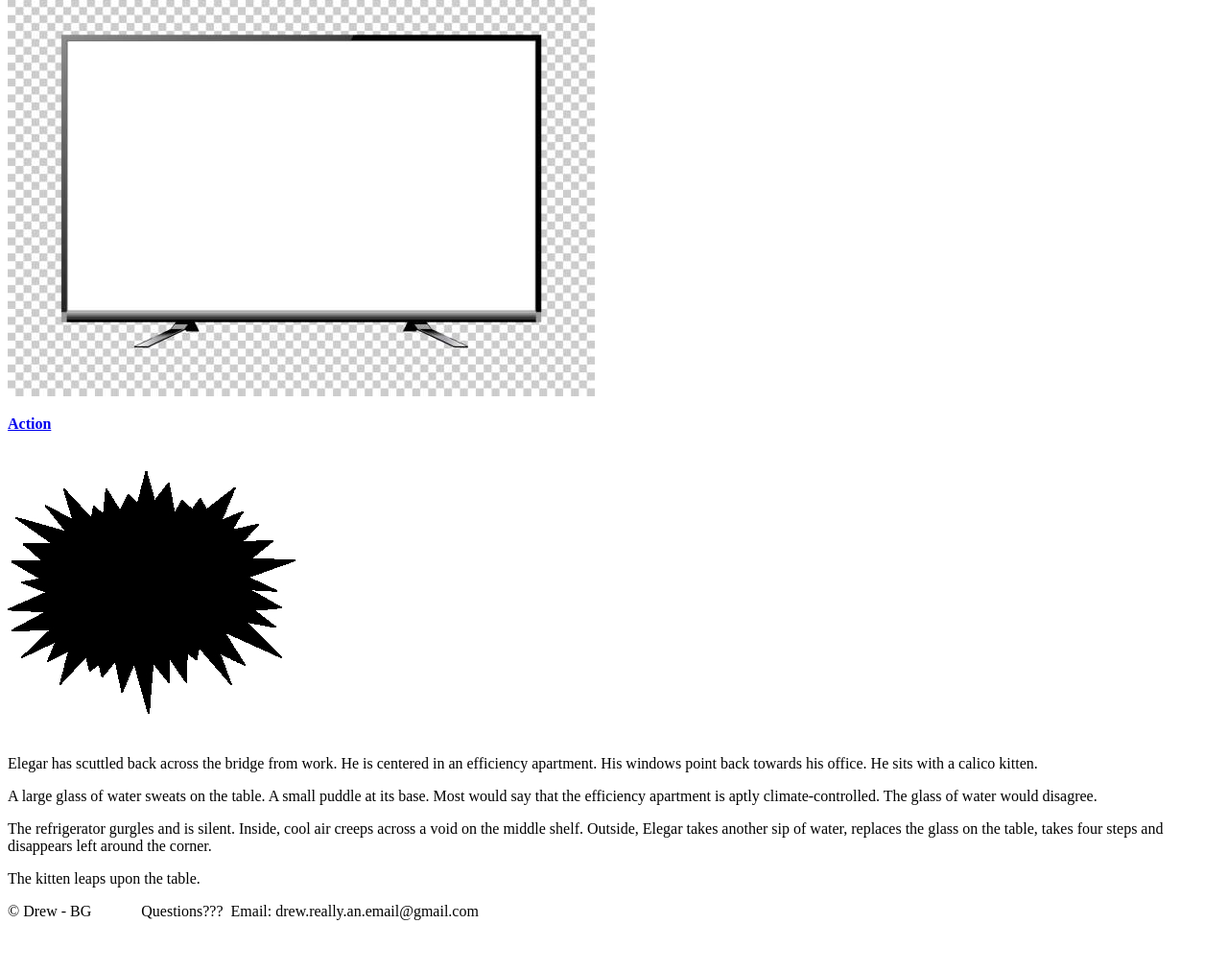
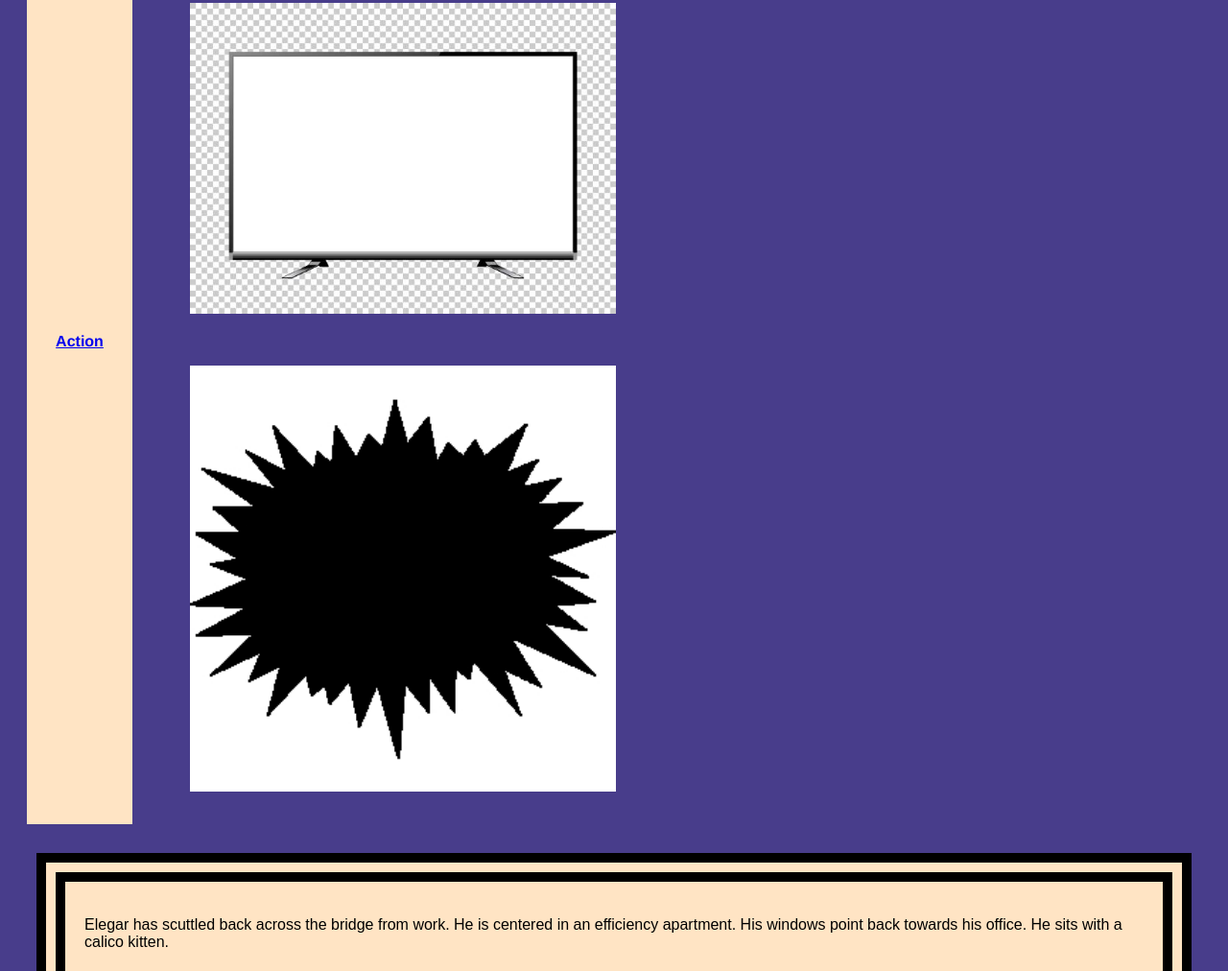
Before and after one commit to LaunchCodeAllhubs/js-assignment-4-html-me-something-drbrgo, a website: page index.html in a window 1280 px wide. Shown: the part 848-1860 px from the top of the page at 96% size. Before the commit the page ends 1823 px from the top, so only its background shows below. Drawn offline with Linux system fonts and the light colour scheme.

Commit message:
Added some killer CSS styling

```diff
--- a/styles.css
+++ b/styles.css
@@ -1 +1,92 @@
-/* Write your CSS here! */
+body {
+    background-color: darkslateblue;
+    margin: 8px;
+    display: block
+}
+
+.funParagraph{
+    color: green
+}
+
+header{
+    font-size: larger;
+    margin: 20px;
+}
+
+#mainHeading{
+    color: red
+}
+#index{
+    background-color: bisque;
+    margin-top: 10px;
+    margin-bottom: 20px;
+    margin-left: 20px;
+    margin-right: 20px;
+    padding: 30px;
+    width: 50px;
+    text-align: center;
+}
+
+#return {
+    background-color: bisque;
+    padding:20px;
+    border-style:  double;
+    border-width: 30px;
+    margin: 30px
+}
+
+#vessel {
+    background-color: bisque;
+    padding:20px;
+    border-style:  double dashed;
+    border-width: 30px;
+    margin: 30px
+}
+
+#void {
+    background-color: bisque;
+    padding:20px;
+    border-style:   dashed;
+    border-width: 30px;
+    margin: 30px
+}
+
+#action {
+    background-color: bisque;
+    padding:20px;
+    border-style:   dotted;
+    border-width: 3px;
+    margin: 30px
+}
+
+img{
+    padding-left: 110px;
+    width: 444px;
+    margin-left: 30px;
+    margin-right: 30px;
+}
+
+footer{
+    text-align: center;
+}
+
+.divider {
+    text-align: center;
+    width: inherit
+}
+
+.r {
+    font-family:Arial, Helvetica, sans-serif
+}
+
+.v{
+    font-family:system-ui, -apple-system, BlinkMacSystemFont, 'Segoe UI', Roboto, Oxygen, Ubuntu, Cantarell, 'Open Sans', 'Helvetica Neue', sans-serif
+}
+
+.vo {
+    font-family:'Gill Sans', 'Gill Sans MT', Calibri, 'Trebuchet MS', sans-serif
+}
+
+.a {
+    font-family:'Franklin Gothic Medium', Arial, sans-serif
+}
```
